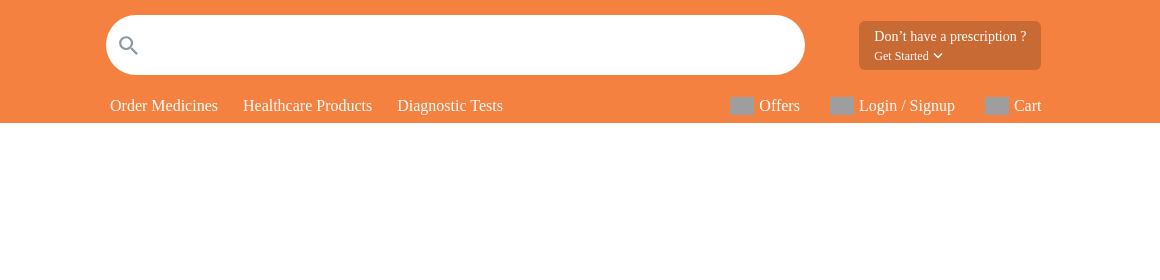
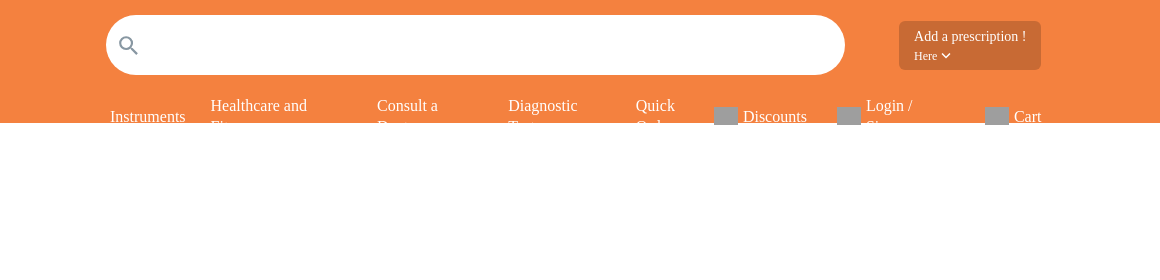
Before and after one commit to VamakshiMagotra/oxyjoy, a plain HTML site: page index.html in a window 1280 px wide. Shown: the top 280 px of the page, 120-1280 px from the left. Drawn offline with nearby package versions, Linux system fonts and the light colour scheme; no server answers; grey boxes are pictures that could not be loaded.

Commit message:
Update index.html

```diff
--- a/index.html
+++ b/index.html
@@ -549,11 +549,11 @@ form {
                                 </div>
                                 <div class="_3SnXL">
                                     <div tabindex="0" role="button" class="_2tdEn _1pXi6 _1D8Iz">
-                                        <div>Don’t have a
+                                        <div>Add a
                                             <!-- -->prescription
-                                            <!-- -->?
+                                            <!-- -->!
                                         </div>
-                                        <div class="_35UmJ">Get Started<svg width="15" height="15" viewBox="0 2 20 20">
+                                        <div class="_35UmJ">Here<svg width="15" height="15" viewBox="0 2 20 20">
                                                 <path fill="currentColor" fill-rule="evenodd"
                                                     d="M16.6 8.6L12 13.2 7.4 8.6 6 10l6 6 6-6z"></path>
                                             </svg></div>
@@ -562,12 +562,13 @@ form {
                             </div>
                             <div class="_1xVvP">
                                 <div class="SbvHK _3l61w">
-                                    <div class="_1d9Ep"><a class="KSY3N" href="/online-medicine-order?src=header">Order
-                                            Medicines</a><a class="KSY3N" href="/health-wellness?src=header">Healthcare
-                                            Products</a><a class="KSY3N" href="/diagnostics">Diagnostic Tests</a></div>
+                                    <div class="_1d9Ep"><a class="KSY3N" href="/online-medicine-order?src=header">Instruments</a><a class="KSY3N" href="/health-wellness?src=header">Healthcare
+                                            and Fitness</a><a class="KSY3N" href="/diagnostics">Consult a Doctor</a>
+											<a class="KSY3N" href="/diagnostics">Diagnostic Tests</a>
+											<a class="KSY3N" href="/diagnostics">Quick Order</a></div>
                                     <div class="_3iGxG"><a class="lbgdE" href="/offers?src=header"><img class="jEJAq"
                                                 src="https://assets.pharmeasy.in/web-assets/dist/275c07e1.svg"
-                                                alt="" /><span>Offers</span></a>
+                                                alt="" /><span>Discounts</span></a>
                                         <div tabindex="0" role="button" class="_2tdEn _1pXi6 lbgdE"><img class="_2kNHc"
                                                 src="https://assets.pharmeasy.in/web-assets/dist/5eb42971.svg"
                                                 alt="" /><span>Login / Signup</span></div><a class="lbgdE _32Xuq"
```
